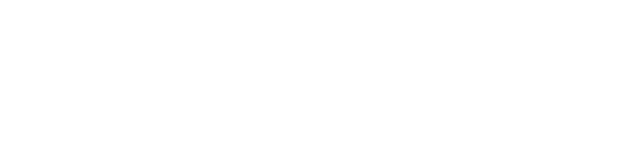
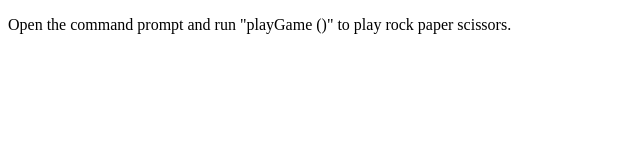
Before and after one commit to brodywhidden/rock-paper-scissors, a plain HTML site: page index.html in a window 1280 px wide. Shown: the whole page, without its empty margins (0-640 px from the left). Drawn offline with Linux system fonts and the light colour scheme.

Commit message:
added instructions to index.html

```diff
--- a/index.html
+++ b/index.html
@@ -7,6 +7,6 @@
     <script src="script.js"></script>
 </head>
 <body>
-
+    <p>Open the command prompt and run "playGame ()" to play rock paper scissors.</p>
 </body>
 </html>
```
